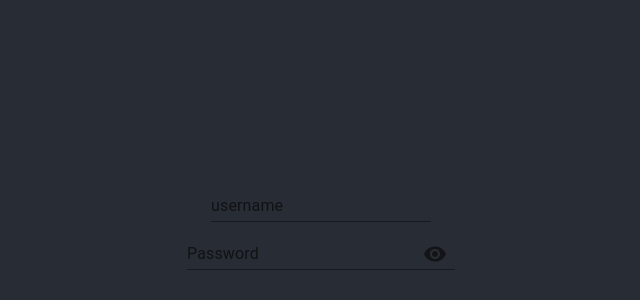
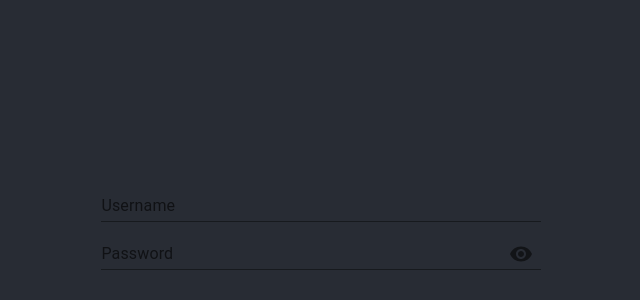
Before and after one commit to TomerMorsky/AuthenTicket, a React (Create React App) app in the folder client/: page / in a window 1280 px wide. Shown: the part 178-478 px from the top of the page, without its empty margins (319-959 px from the left). Built offline with nearby package versions, Linux system fonts and the light colour scheme.

Commit message:
override material css

```diff
--- a/client/src/components/HomeScreen/home-screen.tsx
+++ b/client/src/components/HomeScreen/home-screen.tsx
@@ -1,6 +1,6 @@
 import React, { FC, useState } from "react";
 import UsernameTextField from "../UserNameTextField/username-text-field";
-import UserPasswordTextField from "../UserPasswordTextField/user-password-text-field";
+import UserPasswordTextField from "../PasswordTextField/password-text-field";
 
 const HomeScreen: FC = () => {
 
--- /dev/null
+++ b/client/src/components/PasswordTextField/password-text-field.module.scss
@@ -0,0 +1,3 @@
+.passwordFullWidth{
+    width: 90%;
+}
--- a/client/src/components/UserPasswordTextField/user-password-text-field.tsx
+++ b/client/src/components/PasswordTextField/password-text-field.tsx
@@ -2,6 +2,7 @@ import { FormControl, InputLabel, Input, InputAdornment, IconButton } from "@mui
 import React, { FC, useState } from "react";
 import Visibility from '@mui/icons-material/Visibility';
 import VisibilityOff from '@mui/icons-material/VisibilityOff';
+import styles from './password-text-field.module.scss'
 
 
 interface UserPasswordTextFieldProps {
@@ -24,8 +25,8 @@ const UserPasswordTextField: FC<UserPasswordTextFieldProps> = ({ userPassword, o
 
     return (
         <>
-            <FormControl variant="standard">
-                <InputLabel htmlFor="standard-adornment-password">Password</InputLabel>
+            <FormControl variant="standard" className={styles.passwordFullWidth}>
+                <InputLabel>Password</InputLabel>
                 <Input
                     id="standard-adornment-password"
                     type={showPassword ? 'text' : 'password'}
@@ -34,7 +35,6 @@ const UserPasswordTextField: FC<UserPasswordTextFieldProps> = ({ userPassword, o
                     endAdornment={
                         <InputAdornment position="end">
                             <IconButton
-                                aria-label="toggle password visibility"
                                 onClick={handleClickShowPassword}>
                                 {showPassword ? <VisibilityOff /> : <Visibility />}
                             </IconButton>
--- /dev/null
+++ b/client/src/components/UserNameTextField/username-text-field.module.scss
@@ -0,0 +1,3 @@
+.usernameFullWidth{
+    width: 90%;
+}
--- a/client/src/components/UserNameTextField/username-text-field.tsx
+++ b/client/src/components/UserNameTextField/username-text-field.tsx
@@ -1,12 +1,13 @@
 import TextField from "@mui/material/TextField";
 import React, { FC } from "react";
+import styles from './username-text-field.module.scss'
 
 interface UsernameTextFieldProps {
     userName: string;
     onUsernameChanged: (updatedUserName: string) => void
 }
 
-const UsernameTextField: FC<UsernameTextFieldProps> = ({userName, onUsernameChanged}) => {
+const UsernameTextField: FC<UsernameTextFieldProps> = ({ userName, onUsernameChanged }) => {
 
     const handleTextChange = (event: React.ChangeEvent<HTMLInputElement>) => {
         const username = event.target.value
@@ -14,14 +15,12 @@ const UsernameTextField: FC<UsernameTextFieldProps> = ({userName, onUsernameChan
     }
 
     return (
-        <div>
-            <TextField
-                value={userName}
-                onChange={handleTextChange}
-                label="username"
-                variant="standard"
-            />
-        </div>
+        <TextField className={styles.usernameFullWidth}
+            value={userName}
+            onChange={handleTextChange}
+            label="Username"
+            variant="standard"
+        />
     )
 
     //TODO - add validations on username field, if needed
```
